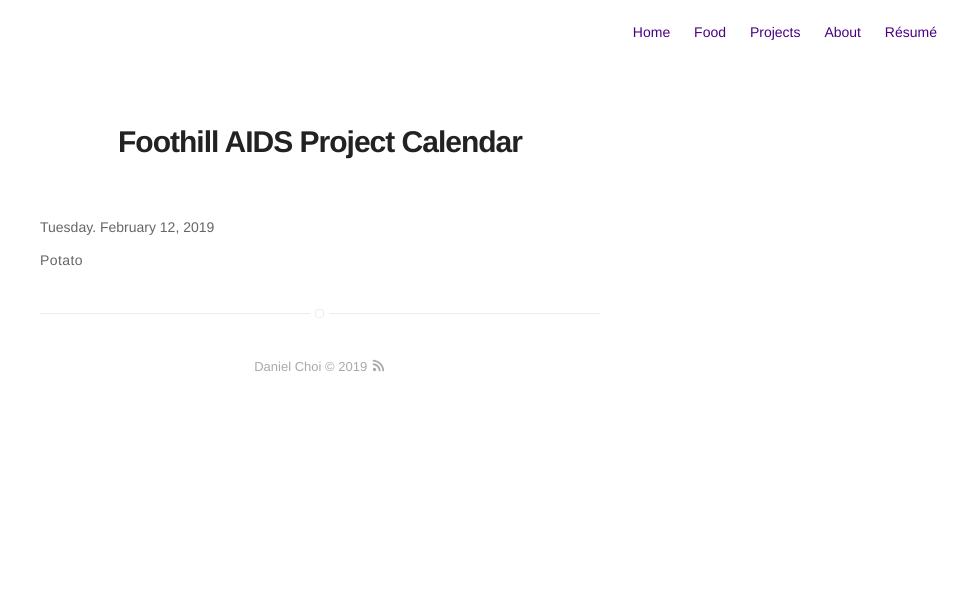
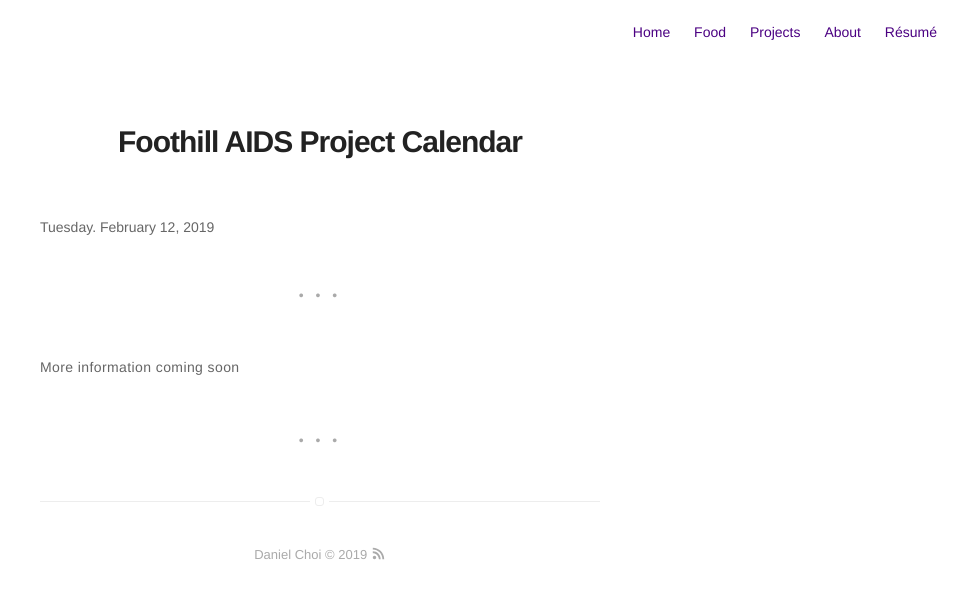
Before and after one commit to choiboy98/choiboy98.github.io, a Jekyll site: the page built from _posts/2019-02-12-vera.markdown, in a window 1280 px wide. Shown: the top 599 px of the page, without its empty margins (320-1280 px from the left). Built offline with Jekyll 4.4.1, drawn with Linux system fonts in a browser that asks for light colours.

Commit message:
foothill aids project

```diff
--- a/_posts/2019-02-12-vera.markdown
+++ b/_posts/2019-02-12-vera.markdown
@@ -11,4 +11,6 @@ author: Daniel Choi
 externalLink: false
 ---
 
-Potato
+<div class="breaker"></div>
+More information coming soon
+<div class="breaker"></div>
```
